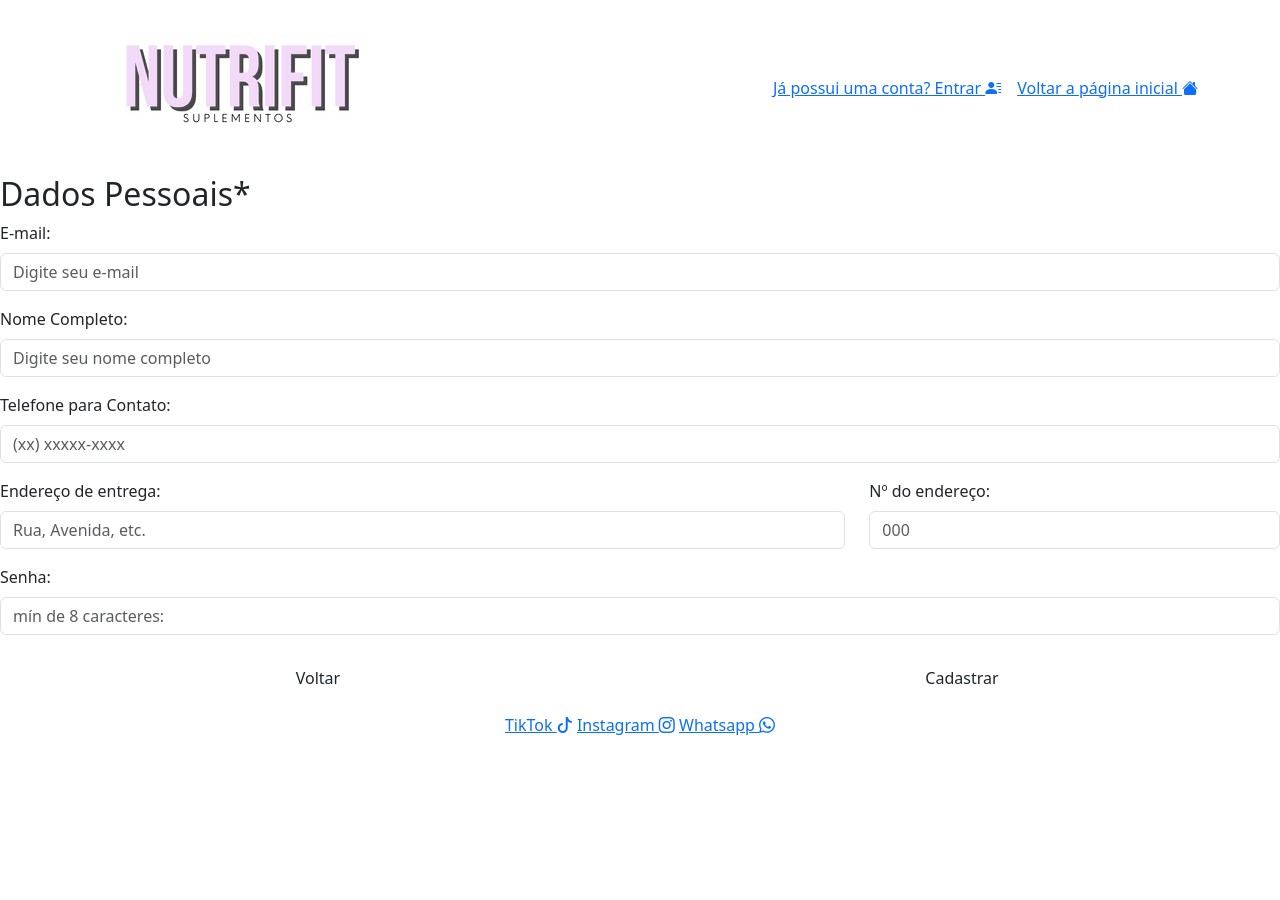
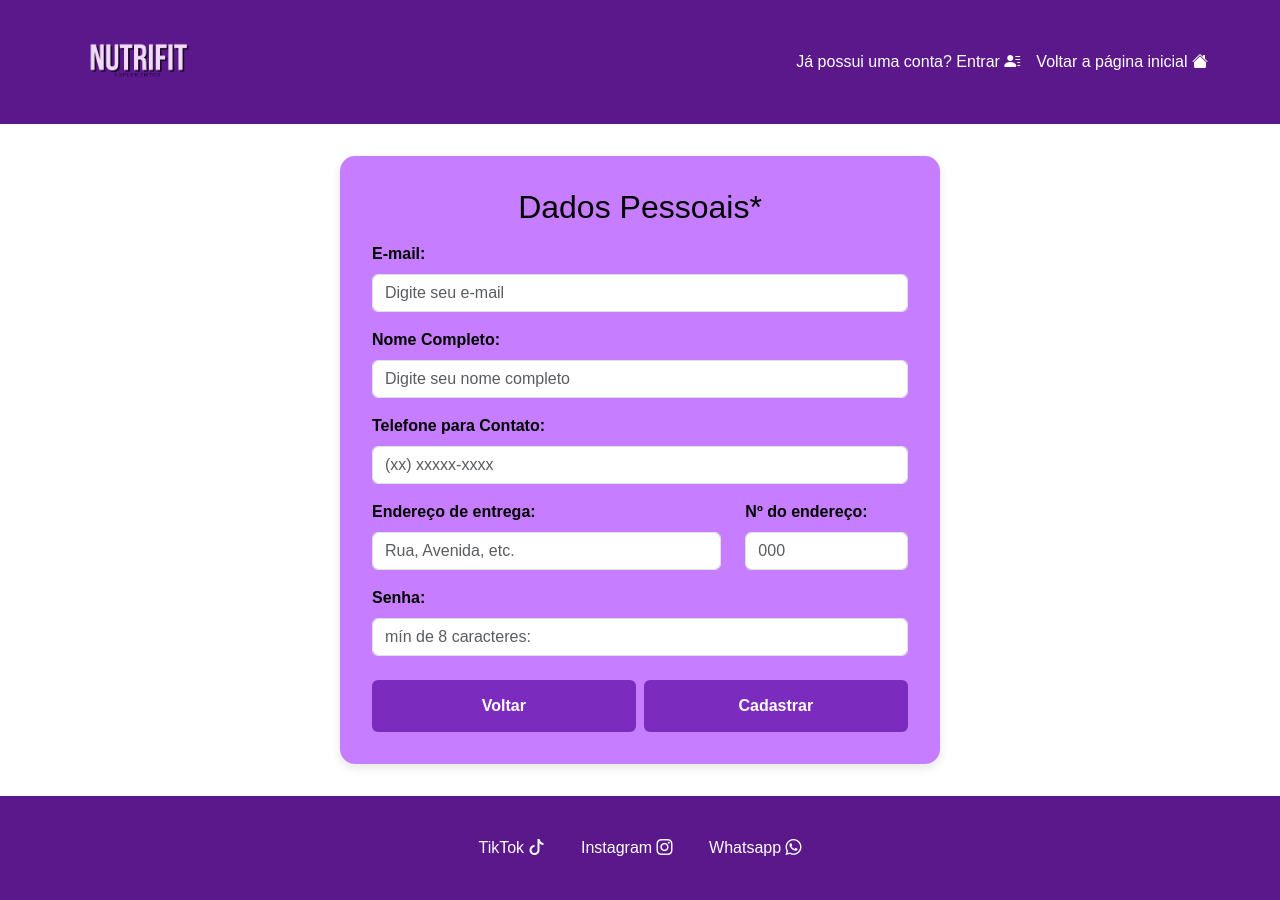
Before and after one commit to Gabriela-Severo-Christovam/NutriFit, a Flask app: page /paginacadastro in a window 1280 px wide. Before the commit the page ends 735 px from the top, so only its background shows below. Run offline with Flask 3, Linux system fonts and the light colour scheme; some libraries are stand-ins or nearby versions.

Commit message:
add: css pag login e cadastro

```diff
--- /dev/null
+++ b/static/styles/pagina-cadastro.css
@@ -0,0 +1,97 @@
+body {
+  margin: 0;
+  font-family: 'Poppins', sans-serif;
+  background-color: var(--cor-white);
+  color: var(--cor-black);
+}
+
+/* //////////////////////////////////////////////////////// header  /////////////////////////////////////////////////////////////////////////*/
+header {
+  background-color: var(--cor-header);
+  padding: 1rem 0;
+}
+
+.header__container {
+  display: flex;
+  justify-content: space-between;
+  align-items: center;
+  max-width: 1200px;
+  margin: auto;
+  padding: 0 2rem;
+}
+
+.header__logo-image {
+  height: 60px;
+}
+
+.header__nav {
+  display: flex;
+  gap: 1.5rem;
+}
+
+.header__link {
+  color: var(--cor-white);
+  text-decoration: none;
+  font-weight: 500;
+  transition: color var(--transition-padrao);
+}
+
+.header__link:hover {
+  color: var(--cor-accent);
+}
+
+/* Formulário  */
+.register {
+  background-color: var(--cor-accent); /* Fundo branco */
+  border-radius: 15px; /* Bordas arredondadas */
+  padding: 2rem; /* Espaçamento interno */
+  max-width: 600px; /* Largura máxima */
+  margin: 2rem auto; /* Centraliza o formulário na tela */
+  box-shadow: 0 4px 10px rgba(0, 0, 0, 0.1); /* Sombra sutil */
+}
+
+.register__title {
+  text-align: center;
+  margin-bottom: 1rem;
+}
+
+.register__form .form-label {
+  font-weight: 600;
+}
+
+.register__btn, .register__back-btn {
+  font-weight: 600;
+  padding: 0.8rem 1.5rem;
+}
+
+.register__back-btn {
+  background-color: var(--cor-primaria);
+  color: var(--cor-white);
+}
+
+.register__btn {
+  background-color: var(--cor-primaria);
+  color: var(--cor-white);
+}
+
+
+/* //////////////////////////////////////////////////////// footer  /////////////////////////////////////////////////////////////////////////*/
+footer {
+  background-color: var(--cor-header);
+  color: var(--cor-white);
+  text-align: center;
+  padding: 1.5rem 1rem;
+
+}
+
+.footer__link {
+  color: var(--cor-white);
+  text-decoration: none;
+  margin: 0 1rem;
+  font-weight: 2500;
+  transition: color var(--transition-padrao);
+}
+
+.footer__link:hover {
+  color: var(--cor-accent);
+}
--- a/templates/pagina-cadastro.html
+++ b/templates/pagina-cadastro.html
@@ -18,7 +18,7 @@
   <link href="https://cdn.jsdelivr.net/npm/bootstrap-icons@1.10.5/font/bootstrap-icons.css" rel="stylesheet" />
 
   <!-- link p css externo -->
-  <link rel="stylesheet" href="/static/style.css" />
+  <link rel="stylesheet" href="/static/styles/pagina-cadastro.css" />
 
   <!-- Link interno css -->
    <link rel="stylesheet" href="/static/fonts.css">
@@ -27,7 +27,7 @@
 
    <link rel="stylesheet" href="/static/reset.css">
 
-   <link rel="stylesheet" href="/static/variables.css">
+   <link rel="stylesheet" href="/static/styles/variables.css">
   <!-- //////////////////////////////////////////////////////////////////////////////////////////////////////////////////////////// -->
 </head>
 
--- a/templates/pagina-login.html
+++ b/templates/pagina-login.html
@@ -18,8 +18,7 @@
   <link href="https://cdn.jsdelivr.net/npm/bootstrap-icons@1.10.5/font/bootstrap-icons.css" rel="stylesheet" />
 
   <!-- link p css externo -->
-  <link rel="stylesheet" href="/static/style.css" />
-
+  <link rel="stylesheet" href="/static/styles/pagina-login.css">
    <!-- Link interno css -->
    <link rel="stylesheet" href="/static/fonts.css">
 
@@ -27,7 +26,7 @@
 
    <link rel="stylesheet" href="/static/reset.css">
 
-   <link rel="stylesheet" href="/static/variables.css">
+  <link rel="stylesheet" href="/static/styles/variables.css">
   <!-- //////////////////////////////////////////////////////////////////////////////////////////////////////////////////////////// -->
 </head>
 
```
Also changed, not shown: static/styles/pagina-login.css (added, +103 -0 lines).
